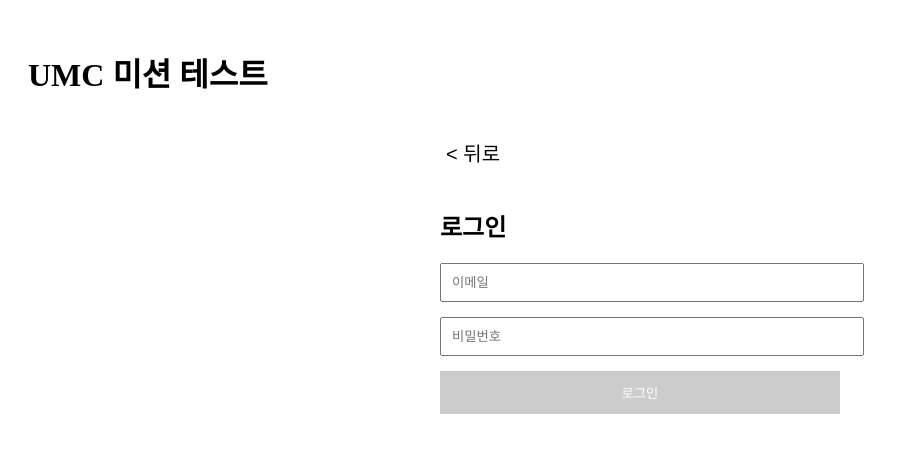
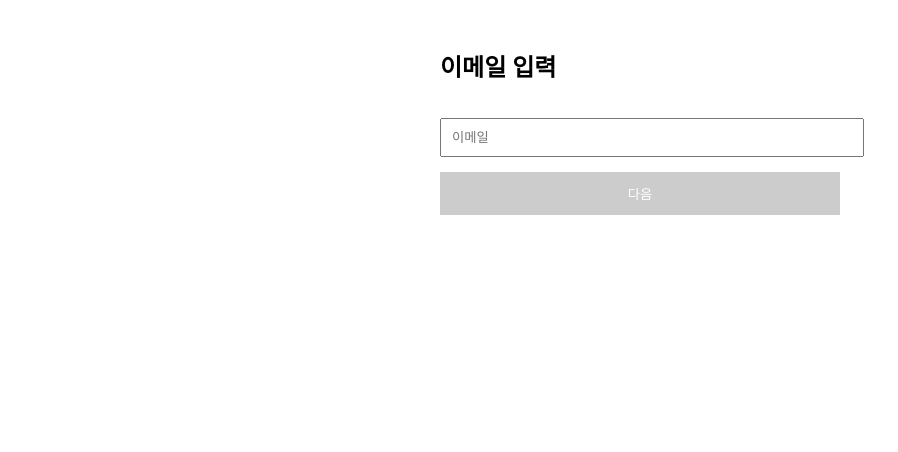
Before and after one commit to UMC-CAU/umc-10th-Web-gon, a React (Vite) app: page /signup in a window 1280 px wide. Shown: the top 452 px of the page, without its empty margins (0-898 px from the left). Built offline with nearby package versions, Linux system fonts and the light colour scheme.

Commit message:
week4-mission3

```diff
--- a/package.json
+++ b/package.json
@@ -10,12 +10,15 @@
     "preview": "vite preview"
   },
   "dependencies": {
+    "@hookform/resolvers": "^5.2.2",
     "@tailwindcss/vite": "^4.2.2",
     "axios": "^1.14.0",
     "react": "^19.2.4",
     "react-dom": "^19.2.4",
+    "react-hook-form": "^7.72.1",
     "react-router-dom": "^7.13.2",
-    "tailwindcss": "^4.2.2"
+    "tailwindcss": "^4.2.2",
+    "zod": "^4.3.6"
   },
   "devDependencies": {
     "@eslint/js": "^9.39.4",
--- a/src/App.jsx
+++ b/src/App.jsx
@@ -1,13 +1,15 @@
+import { Routes, Route } from 'react-router-dom';
 import SignUpPage from './pages/SignUpPage';
-import LoginPage from './pages/LoginPage'; // 1. 로그인 페이지 불러오기
+import LoginPage from './pages/LoginPage';
+import HomePage from './pages/HomePage';
 
 function App() {
   return (
-    <div style={{ padding: '20px' }}>
-      <h1>UMC 미션 테스트</h1>
-
-      <LoginPage />
-    </div>
+    <Routes>
+      <Route path="/" element={<HomePage />} />
+      <Route path="/signup" element={<SignUpPage />} />
+      <Route path="/login" element={<LoginPage />} />
+    </Routes>
   );
 }
 
--- /dev/null
+++ b/src/pages/HomePage.jsx
@@ -0,0 +1,30 @@
+import { useNavigate } from 'react-router-dom';
+
+const HomePage = () => {
+  const navigate = useNavigate();
+
+  return (
+    <div style={{ textAlign: 'center', marginTop: '50px' }}>
+      <h1>Main page</h1>
+      <p>홈</p>
+
+      <div style={{ display: 'flex', justifyContent: 'center', gap: '20px', marginTop: '40px' }}>
+        <button
+          onClick={() => navigate('/signup')}
+          style={{ padding: '15px 30px', fontSize: '16px', cursor: 'pointer', backgroundColor: '#ff4081', color: 'white', border: 'none', borderRadius: '8px' }}
+        >
+          회원가입
+        </button>
+
+        <button
+          onClick={() => navigate('/login')}
+          style={{ padding: '15px 30px', fontSize: '16px', cursor: 'pointer', backgroundColor: '#3f51b5', color: 'white', border: 'none', borderRadius: '8px' }}
+        >
+          로그인
+        </button>
+      </div>
+    </div>
+  );
+};
+
+export default HomePage;
--- a/src/pages/SignUpPage.jsx
+++ b/src/pages/SignUpPage.jsx
@@ -1,52 +1,149 @@
-import useForm from '../hooks/useForm';
+import { useState } from 'react';
+import { useNavigate } from 'react-router-dom';
+import { useForm } from 'react-hook-form';
+import { zodResolver } from '@hookform/resolvers/zod';
+import { signUpSchema } from '../schema';
 import axios from 'axios';
 
 const SignUpPage = () => {
-  const handleSignUp = async (values) => {
+  const [step, setStep] = useState(1);
+  const [showPassword, setShowPassword] = useState(false);
+  const navigate = useNavigate();
+
+  const {
+    register,
+    handleSubmit,
+    trigger,
+    watch,
+    formState: { errors, isValid }
+  } = useForm({
+    resolver: zodResolver(signUpSchema),
+    mode: 'onChange'
+  });
+
+  const emailValue = watch('email');
+  const passwordValue = watch('password');
+  const passwordConfirmValue = watch('passwordConfirm');
+
+  const isStep2Valid = !errors.password && !errors.passwordConfirm && passwordValue && (passwordValue === passwordConfirmValue);
+
+  const handleNextStep1 = async () => {
+    const isEmailValid = await trigger('email');
+    if (isEmailValid) setStep(2);
+  };
+
+  const handleNextStep2 = async () => {
+    if (isStep2Valid) setStep(3);
+  };
+
+  const onSubmit = async (data) => {
     try {
-                const response = await axios.post('http://localhost:8000/v1/auth/signup', {
-        email: values.email,
-        password: values.password,
-        name: values.name,
+      await axios.post('http://localhost:8000/v1/auth/signup', {
+        email: data.email,
+        password: data.password,
+        name: data.nickname
       });
-      console.log(response.data);
-      alert('회원가입이 완료되었습니다!');
+      alert('회원가입 완료!');
+      navigate('/');
     } catch (error) {
-      console.error(error.response?.data || error.message);
-      alert('회원가입에 실패했습니다.');
+      alert('회원가입 실패');
     }
   };
 
-  const { values, handleChange, handleSubmit, isLoading } = useForm({
-    initialState: { email: '', password: '', name: '' },
-    onSubmit: handleSignUp,
-  });
+  return (
+    <div style={{ maxWidth: '400px', margin: '0 auto', padding: '20px' }}>
+      <form onSubmit={handleSubmit(onSubmit)} style={{ display: 'flex', flexDirection: 'column', gap: '15px' }}>
 
-  return (
-    <form onSubmit={handleSubmit}>
+        {step === 1 && (
+          <>
+            <h2>이메일 입력</h2>
+            <div>
               <input
-        name="name"
-        value={values.name}
-        onChange={handleChange}
-        placeholder="이름"
+                {...register('email')}
+                placeholder="이메일"
+                style={{ width: '100%', padding: '10px' }}
               />
+              {errors.email && <p style={{ color: 'red', fontSize: '12px', margin: '5px 0 0' }}>{errors.email.message}</p>}
+            </div>
+            <button
+              type="button"
+              onClick={handleNextStep1}
+              disabled={!!errors.email || !emailValue}
+              style={{ padding: '12px', backgroundColor: (!errors.email && emailValue) ? '#ff4081' : '#ccc', color: 'white', border: 'none', cursor: 'pointer' }}
+            >
+              다음
+            </button>
+          </>
+        )}
+
+        {step === 2 && (
+          <>
+            <p style={{ color: '#666', fontSize: '14px' }}>가입 이메일: {emailValue}</p>
+            <h2>비밀번호 설정</h2>
+            <div style={{ position: 'relative' }}>
               <input
-        name="email"
-        value={values.email}
-        onChange={handleChange}
-        placeholder="이메일"
+                type={showPassword ? 'text' : 'password'}
+                {...register('password')}
+                placeholder="비밀번호"
+                style={{ width: '100%', padding: '10px' }}
               />
+              <button
+                type="button"
+                onClick={() => setShowPassword(!showPassword)}
+                style={{ position: 'absolute', right: '10px', top: '10px', background: 'none', border: 'none', cursor: 'pointer' }}
+              >
+                {showPassword ? '🙈' : '👁️'}
+              </button>
+              {errors.password && <p style={{ color: 'red', fontSize: '12px', margin: '5px 0 0' }}>{errors.password.message}</p>}
+            </div>
+
+            <div>
               <input
-        name="password"
-        type="password"
-        value={values.password}
-        onChange={handleChange}
-        placeholder="비밀번호"
+                type={showPassword ? 'text' : 'password'}
+                {...register('passwordConfirm')}
+                placeholder="비밀번호 재확인"
+                style={{ width: '100%', padding: '10px' }}
               />
-      <button type="submit" disabled={isLoading}>
-        {isLoading ? '가입 중...' : '회원가입'}
+              {errors.passwordConfirm && <p style={{ color: 'red', fontSize: '12px', margin: '5px 0 0' }}>{errors.passwordConfirm.message}</p>}
+            </div>
+
+            <button
+              type="button"
+              onClick={handleNextStep2}
+              disabled={!isStep2Valid}
+              style={{ padding: '12px', backgroundColor: isStep2Valid ? '#ff4081' : '#ccc', color: 'white', border: 'none', cursor: isStep2Valid ? 'pointer' : 'not-allowed' }}
+            >
+              다음
             </button>
+          </>
+        )}
+
+        {step === 3 && (
+          <>
+            <h2>닉네임 설정</h2>
+            <div style={{ width: '100px', height: '100px', borderRadius: '50%', backgroundColor: '#eee', margin: '0 auto', display: 'flex', alignItems: 'center', justifyContent: 'center' }}>
+              <span style={{ color: '#999' }}>프로필</span>
+            </div>
+            <div>
+              <input
+                {...register('nickname')}
+                placeholder="닉네임"
+                style={{ width: '100%', padding: '10px' }}
+              />
+              {errors.nickname && <p style={{ color: 'red', fontSize: '12px', margin: '5px 0 0' }}>{errors.nickname.message}</p>}
+            </div>
+            <button
+              type="submit"
+              disabled={!isValid}
+              style={{ padding: '12px', backgroundColor: isValid ? '#ff4081' : '#ccc', color: 'white', border: 'none', cursor: 'pointer' }}
+            >
+              회원가입 완료
+            </button>
+          </>
+        )}
+
       </form>
+    </div>
   );
 };
 
--- /dev/null
+++ b/src/schema.js
@@ -0,0 +1,11 @@
+import { z } from 'zod';
+
+export const signUpSchema = z.object({
+  email: z.string().email('올바른 이메일 형식을 입력해주세요.'),
+  password: z.string().min(6, '비밀번호는 6자 이상이어야 합니다.'),
+  passwordConfirm: z.string(),
+  nickname: z.string().min(1, '닉네임을 입력해주세요.')
+}).refine((data) => data.password === data.passwordConfirm, {
+  path: ['passwordConfirm'],
+  message: '비밀번호가 일치하지 않습니다.',
+});
```
Also changed, not shown: 1 other file (tests, documents, lock files or other folders). Lines whose indentation alone changed are shown as unchanged.
